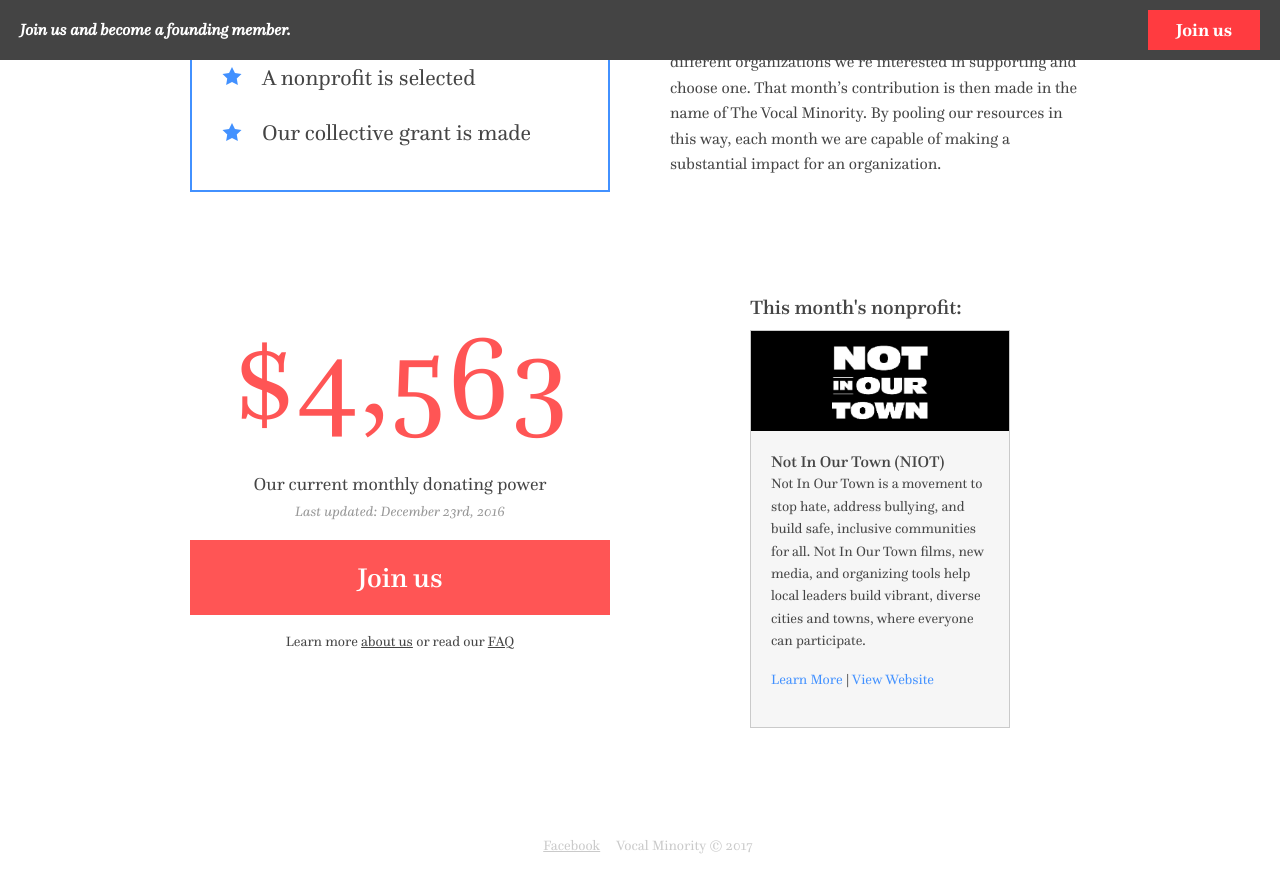
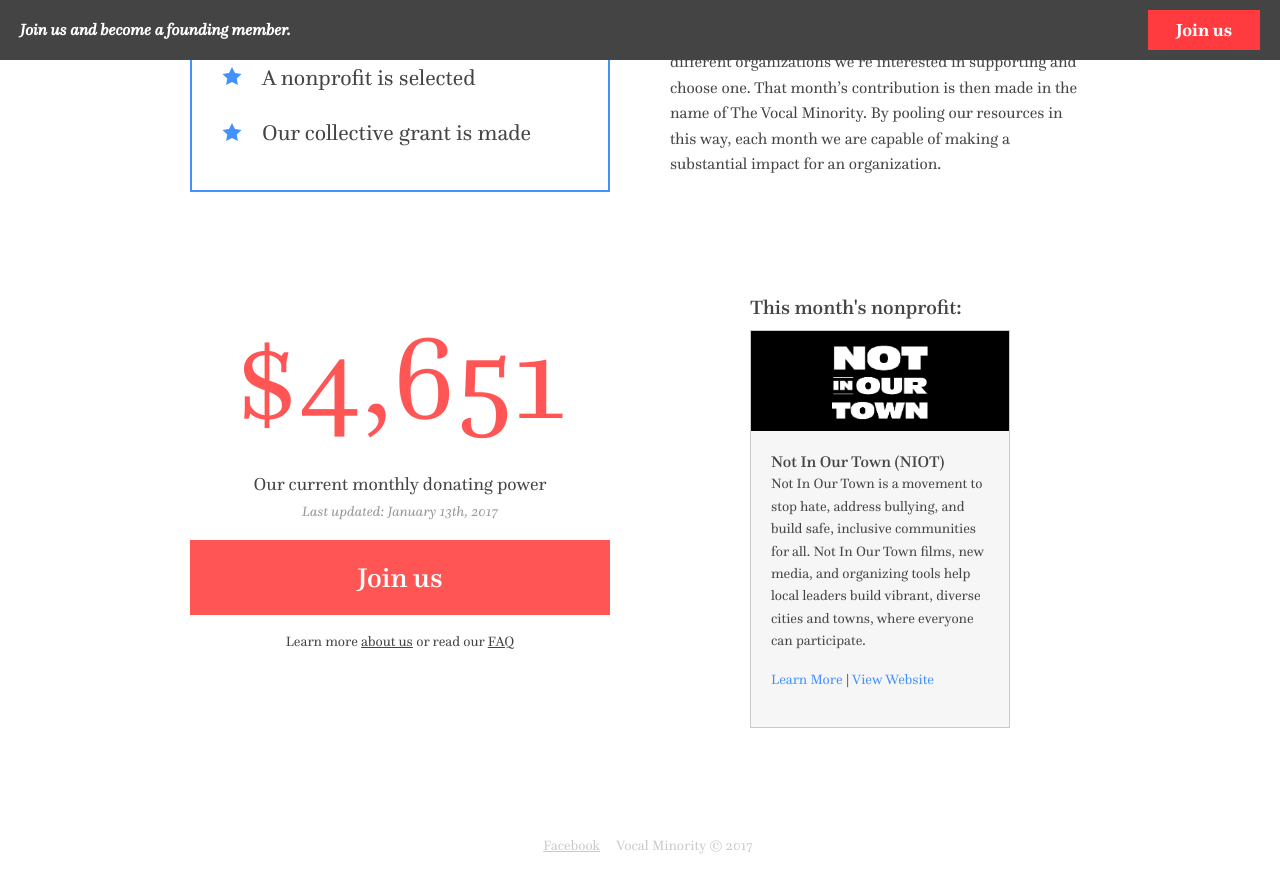
Before and after one commit to VocalMinority/vocalminority.us, a Jekyll site: the page built from index.html, in a window 1280 px wide and 900 px high, scrolled down 831 px. Shown: the top 893 px of the window. Built offline with Jekyll 4.4.1, drawn with Linux system fonts in a browser that asks for light colours; nearby versions of some CDN libraries.

Commit message:
Updated donating power amount.

```diff
--- a/index.html
+++ b/index.html
@@ -78,10 +78,10 @@
 
 <section class="row">
   <div class="columns medium-6 text-center">
-    <h3 class="current-donation">$4,563</h3>
+    <h3 class="current-donation">$4,651</h3>
     <p>
       <span class="current-total">Our current monthly donating power</span><br/>
-      <em class="light">Last updated: December 23rd, 2016</em>
+      <em class="light">Last updated: January 13th, 2017</em>
     </p>
     <a href="/join.html" class="button large expanded secondary button-join">Join us</a>
     <p class="learn-more">Learn more <a href="/about.html">about us</a> or read our <a href="/faq.html">FAQ</a></p>
```
